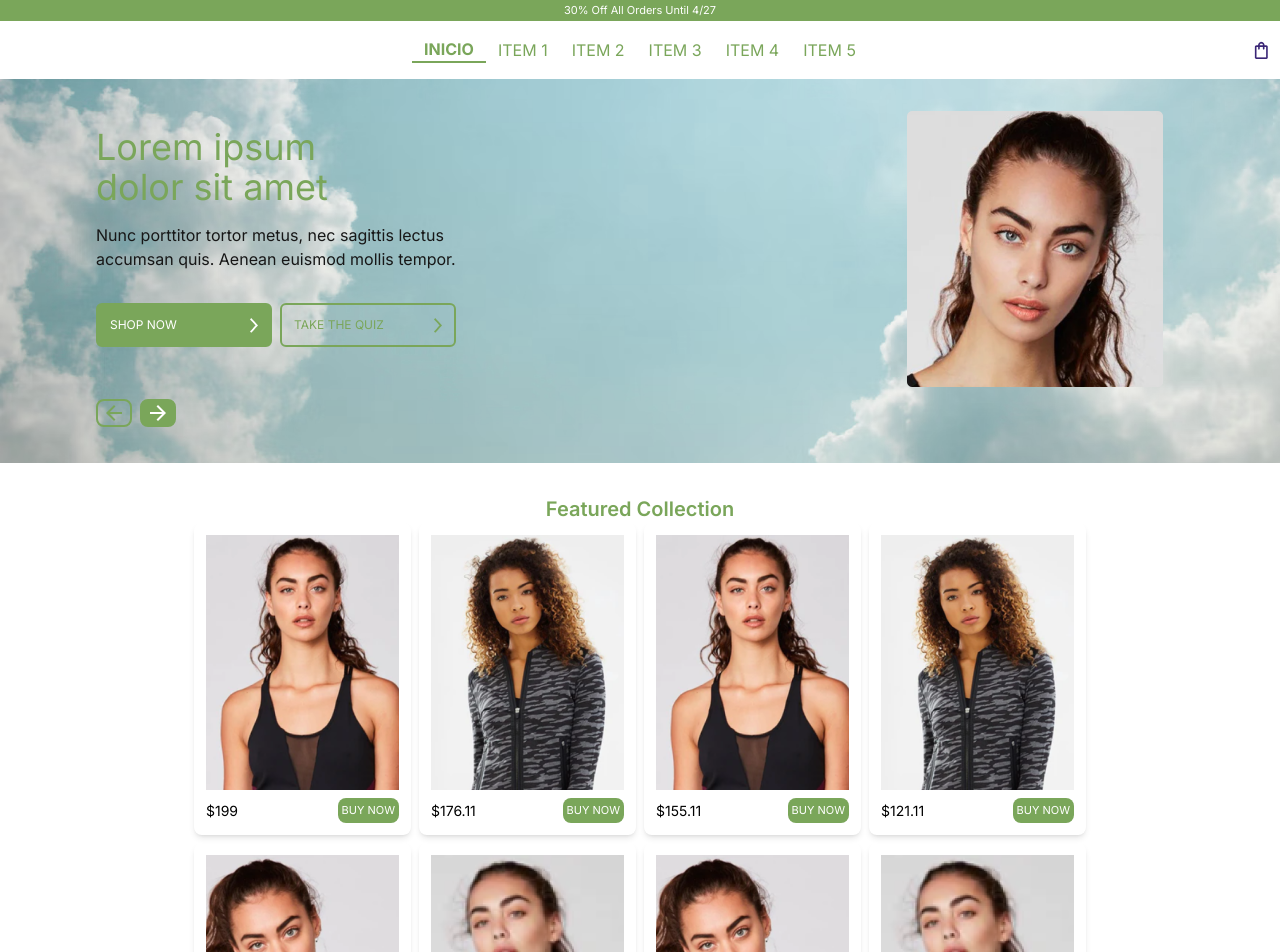
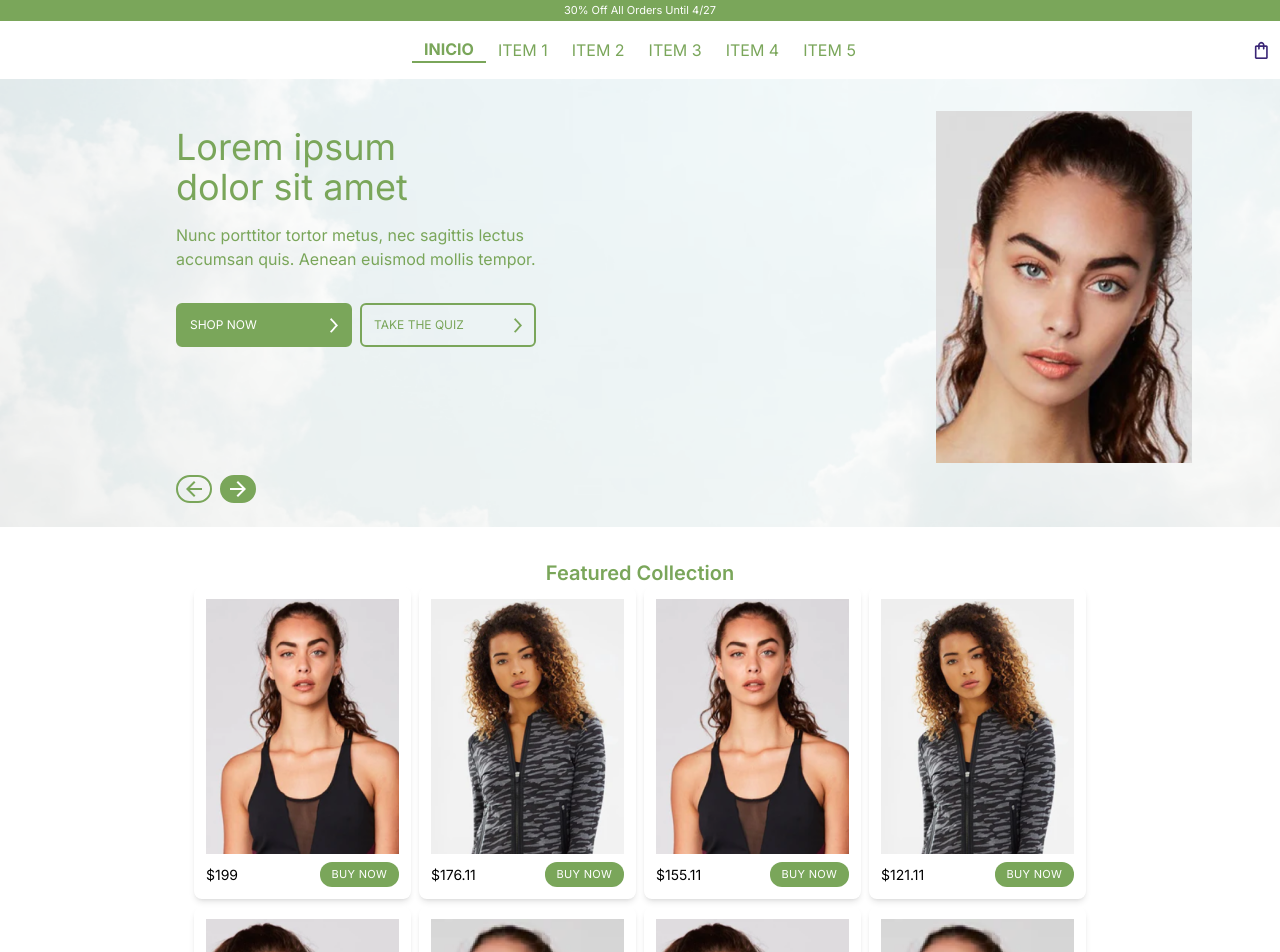
Before and after one commit to agupiriz/testdango, a Next.js app: page / in a window 1280 px wide. Shown: the top 952 px of the page. Built offline with nearby package versions, Linux system fonts and the light colour scheme.

Commit message:
fixes: width hero && color fonts && width photo hero slider && buttons

```diff
--- a/src/app/components/CardProduct.tsx
+++ b/src/app/components/CardProduct.tsx
@@ -36,10 +36,10 @@ const CardProduct: FC<CardProductProps> = ({
             <div className="flex justify-between w-full mt-2 items-center flex-col md:flex-row">
                 <p className="sm:text-lg md:text-sm text-black">${item?.price}</p>
                 <button
-                    className="uppercase sm:text-md md:text-xxs text-white bg-primary rounded-lg p-1 min-w-3"
+                    className="uppercase sm:text-md md:text-xxs text-white bg-primary rounded-xl px-3 py-1 min-w-3"
                     onClick={() => onAddItem(item)}
                 >
-                    buy now
+                    <p className="tracking-wide">buy now</p>
                 </button>
             </div>
         </div>
--- a/src/app/components/Hero.tsx
+++ b/src/app/components/Hero.tsx
@@ -1,5 +1,5 @@
 'use client'
-import HeroImage from '@/assets/images/hero_bg.png'
+import HeroImage from '@/assets/images/background_variant.png'
 import { Swiper, SwiperSlide } from 'swiper/react';
 import { Navigation, Pagination, Scrollbar, A11y } from 'swiper/modules';
 import Image from 'next/image';
@@ -37,12 +37,12 @@ const Hero = () => {
     /* eslint-disable  @typescript-eslint/no-explicit-any */
     const swiperRef: any = useRef();
     return (
-        <div className="w-full md:h-auto backdrop-contrast-125 bg-white/30">
+        <div className="w-full md:h-auto backdrop-contrast-125 bg-white/30 flex justify-center">
             <Image
-                className='h-screen md:max-h-96 w-full object-cover saturate-50 backdrop-blur-xl bg-white/90' src={HeroImage}
+                className='h-screen md:max-h-128 w-full object-cover saturate-50 backdrop-blur-xl bg-white/90' src={HeroImage}
                 alt="hero-image"
             />
-            <div className='absolute top-0 flex md:w-10/12 w-full md:ml-24 flex-col'>
+            <div className='absolute top-0 flex md:w-10/12 md:max-w-5xl w-full md:ml-24 flex-col'>
                 <div className='w-full'>
                     <Swiper
                         key="1"
@@ -62,9 +62,9 @@ const Hero = () => {
                                     subtitle={item.subtitle}
                                     description={item.description}
                                     image={item.image}
+                                    swiperRef={swiperRef}
                                 />
                             </SwiperSlide>
-
                         ))}
                     </Swiper>
                 </div>
--- a/src/app/components/HeroContent.tsx
+++ b/src/app/components/HeroContent.tsx
@@ -2,20 +2,23 @@ import Image, { StaticImageData } from "next/image";
 import { FC } from "react";
 import RightArrow from '@/assets/icons/rigth_arrow.png'
 import GreenRightArrow from '@/assets/icons/arrow_rigth_green.png'
+import SliderButtons from "./SliderButtons";
 
 
 type HeroContentProps = {
     title: string,
     subtitle: string,
     description: string,
-    image: StaticImageData
+    image: StaticImageData,
+    swiperRef: any,
 };
 
 const HeroContent: FC<HeroContentProps> = ({
     title,
     subtitle,
     description,
-    image
+    image,
+    swiperRef
 }) => {
     return (
         <div className="flex flex-col md:flex-row w-full md:justify-between mt-8">
@@ -24,7 +27,7 @@ const HeroContent: FC<HeroContentProps> = ({
                     <p>{title}</p>
                     <p>{subtitle}</p>
                 </div>
-                <div className='hidden md:max-w-96 md:flex my-4'>
+                <div className='hidden md:max-w-96 md:flex my-4 text-primary'>
                     <p>{description}</p>
                 </div>
                 <div className='flex flex-col items-center text-xs md:flex-row md:items-start'>
@@ -43,7 +46,7 @@ const HeroContent: FC<HeroContentProps> = ({
                 </div>
             </div>
             <div className="flex justify-center">
-                <Image src={image} alt='hero-image' className="max-w-64 md:max-w-64" />
+                <Image src={image} alt='hero-image' className="max-w-64 md:w-96 md:h-106 mx-2 object-cover" />
             </div>
         </div>
     )
--- a/src/app/components/SliderButtons.tsx
+++ b/src/app/components/SliderButtons.tsx
@@ -17,13 +17,13 @@ const SliderButtons: FC<SliderButtonsProps> = ({
         <div className='flex flex-col my-3 text-primary'>
             <div className='flex justify-center md:justify-start'>
                 <button
-                    className='border-primary border-2 rounded-lg bg-transparent mr-2'
+                    className='border-primary border-2 rounded-2xl bg-transparent mr-2'
                     onClick={onPrev}
                 >
                     <Image src={BackIcon} alt='back' className='my-1 mx-2' />
                 </button>
                 <button
-                    className='border-primary rounded-lg border-2 bg-primary'
+                    className='border-primary rounded-2xl border-2 bg-primary'
                     onClick={onNext}
                 >
                     <Image src={NextIcon} alt='next' className='my-1 mx-2' />
--- a/tailwind.config.ts
+++ b/tailwind.config.ts
@@ -18,6 +18,12 @@ export default {
       },
       fontSize: {
         xxs: '11px',
+      },
+      maxHeight: {
+        '128': '28rem',
+      },
+      height: {
+        '106': '22rem',
       }
     },
   },
```
Also changed, not shown: src/assets/images/background_variant.png (added).
